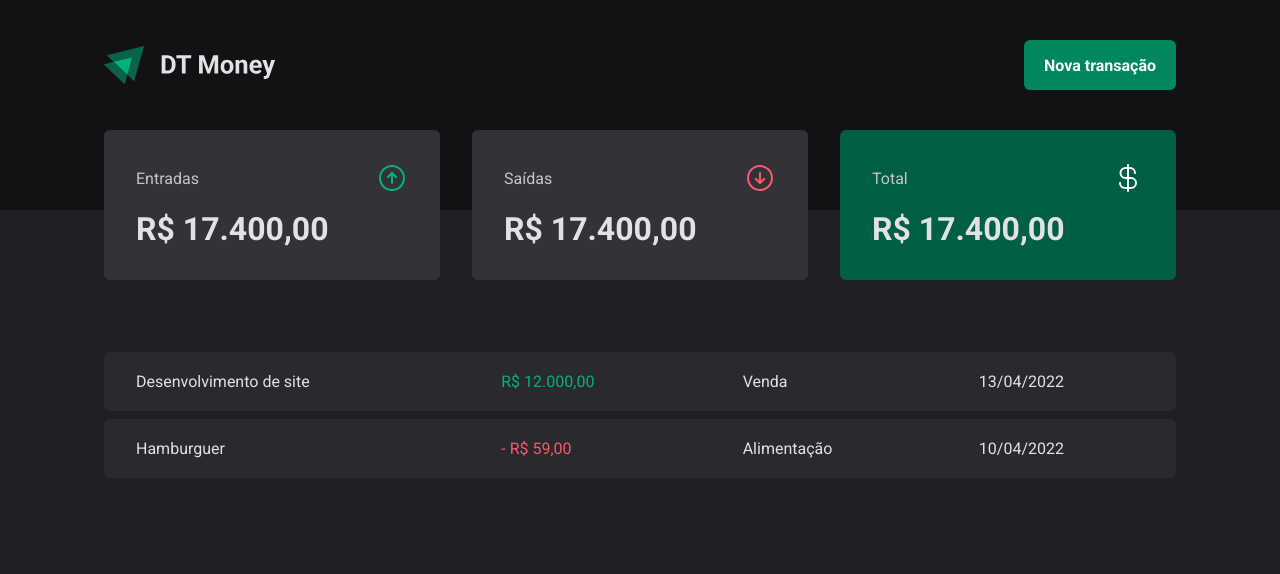
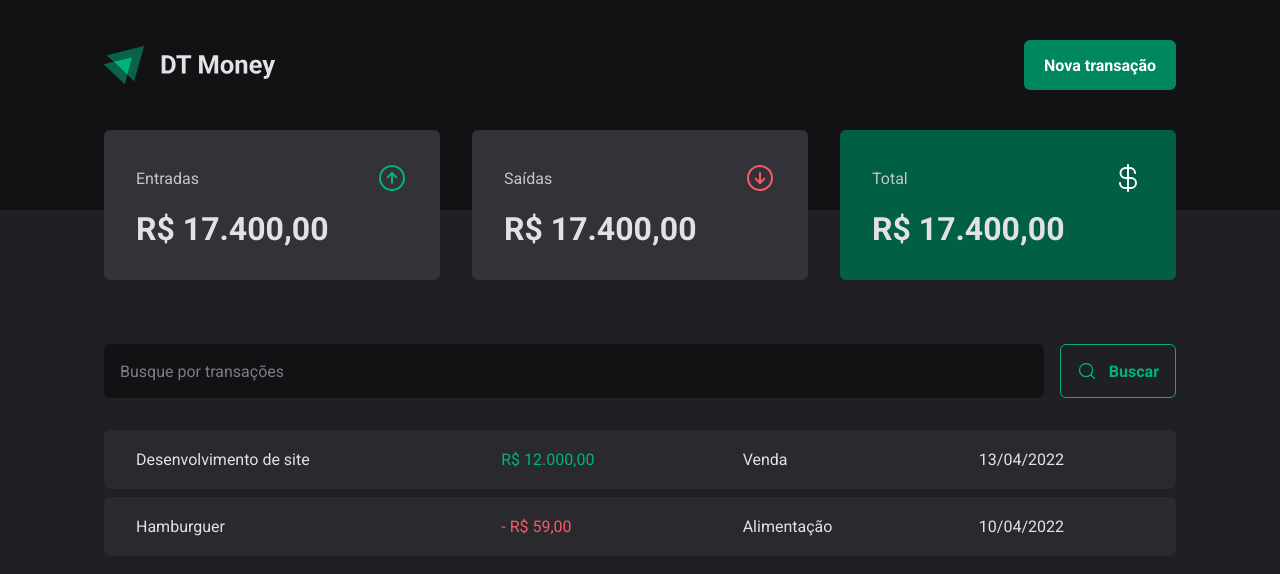
Before and after one commit to tiagosouzac/dt-money, a React (Vite) app: page / in a window 1280 px wide. Shown: the top 574 px of the page. Built offline with nearby package versions, Linux system fonts and the light colour scheme.

Commit message:
search form

```diff
--- /dev/null
+++ b/src/components/SearchForm/index.tsx
@@ -0,0 +1,15 @@
+import { MagnifyingGlass } from 'phosphor-react'
+import { Container } from './styles'
+
+export function SearchForm() {
+  return (
+    <Container>
+      <input type="text" placeholder="Busque por transações" />
+
+      <button type="submit">
+        <MagnifyingGlass size={20} />
+        Buscar
+      </button>
+    </Container>
+  )
+}
--- /dev/null
+++ b/src/components/SearchForm/styles.ts
@@ -0,0 +1,40 @@
+import styled from 'styled-components'
+
+export const Container = styled.form`
+  display: flex;
+  gap: 1rem;
+
+  input {
+    flex: 1;
+    padding: 1rem;
+    border: 0;
+    border-radius: 6px;
+    background-color: ${({ theme }) => theme['gray-900']};
+    color: ${({ theme }) => theme['gray-300']};
+
+    &::placeholder {
+      color: ${({ theme }) => theme['gray-500']};
+    }
+  }
+
+  button {
+    padding: 1rem;
+    border: 1px solid ${({ theme }) => theme['green-300']};
+    border-radius: 6px;
+    background-color: transparent;
+    color: ${({ theme }) => theme['green-300']};
+    font-weight: 700;
+    cursor: pointer;
+    transition: border-color 0.2s, background-color 0.2s, color 0.2s;
+    display: flex;
+    justify-content: center;
+    align-items: center;
+    gap: 0.75rem;
+
+    &:hover {
+      border-color: ${({ theme }) => theme['green-500']};
+      background-color: ${({ theme }) => theme['green-500']};
+      color: ${({ theme }) => theme.white};
+    }
+  }
+`
--- a/src/components/TransactionsTable/index.tsx
+++ b/src/components/TransactionsTable/index.tsx
@@ -1,8 +1,11 @@
+import { SearchForm } from '../SearchForm'
 import { Container, PriceHighlight, Table } from './styles'
 
 export function TransactionsTable() {
   return (
     <Container>
+      <SearchForm />
+
       <Table>
         <tbody>
           <tr>
--- a/src/components/TransactionsTable/styles.ts
+++ b/src/components/TransactionsTable/styles.ts
@@ -13,7 +13,7 @@
 
 export const Table = styled.table`
   width: 100%;
-  /* margin-top: 1.5rem; */
+  margin-top: 1.5rem;
   border-collapse: separate;
   border-spacing: 0 0.5rem;
 
```
